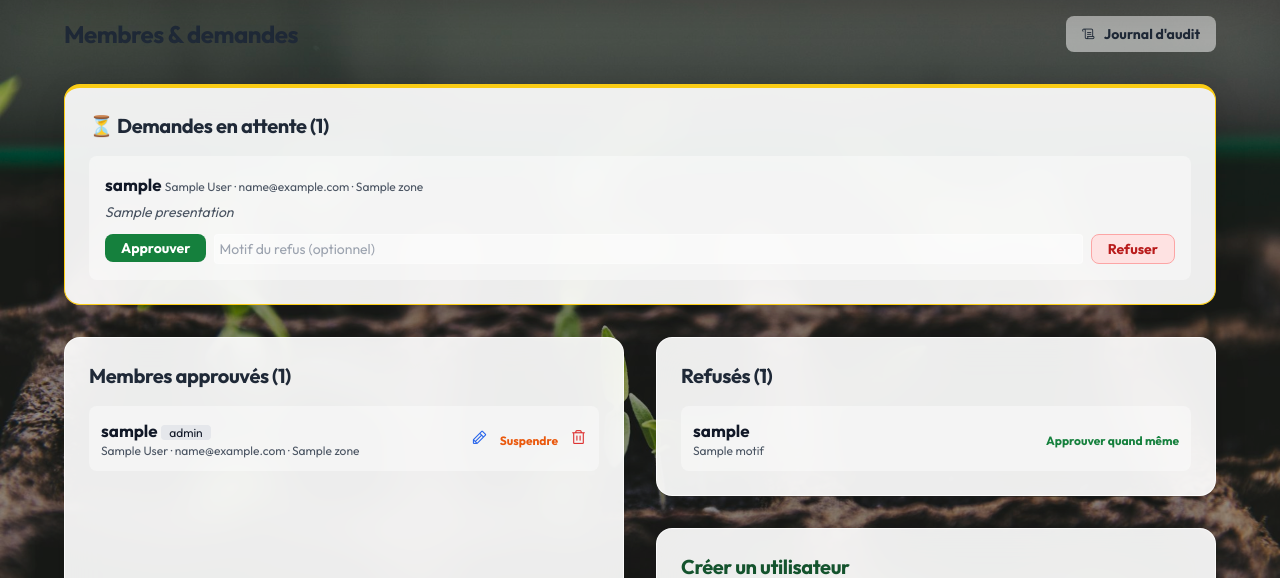
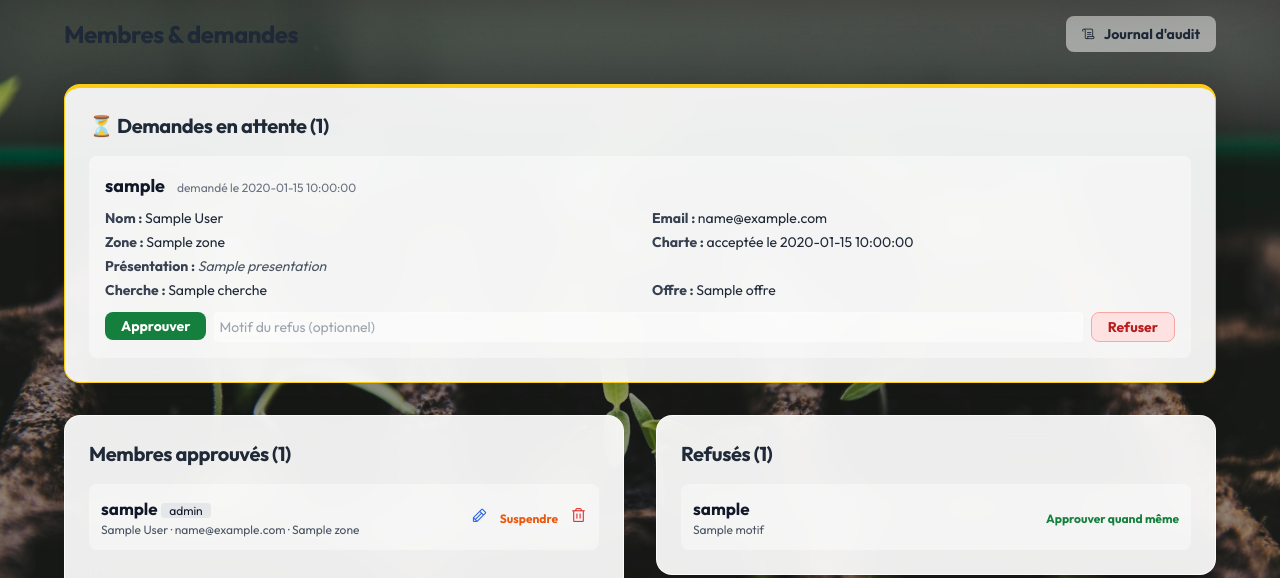
Before and after one commit to keziakdos/hinga, a Flask app: template templates/admin/users.html in a window 1280 px wide. Shown: the part 82-660 px from the top of the page. Run offline with Flask 3, Linux system fonts and the light colour scheme; the template is opened without the code that fills it: most values are stand-ins (such as "Sample title", 1, 10 or a date in 2020).

Commit message:
Demandes en attente : fiche claire (nom, email, zone, profil, cherche/offre, dates)

```diff
--- a/templates/admin/users.html
+++ b/templates/admin/users.html
@@ -13,8 +13,19 @@
         <ul class="space-y-3">
             {% for u in pending %}
             <li class="bg-white/40 p-4 rounded-lg">
-                <div class="font-bold">{{ u.username }} <span class="text-xs text-gray-600 font-normal">{{ u.first_name }} {{ u.last_name }} · {{ u.email }} · {{ u.zone }}</span></div>
-                {% if u.presentation %}<p class="text-sm text-gray-600 italic mt-1">{{ u.presentation }}</p>{% endif %}
+                <div class="flex flex-wrap items-baseline gap-x-3 gap-y-1">
+                    <span class="font-bold text-lg">{{ u.username }}</span>
+                    <span class="text-xs text-gray-500">demandé le {{ u.created_at or '—' }}</span>
+                </div>
+                <dl class="grid grid-cols-1 md:grid-cols-2 gap-x-6 gap-y-1 mt-2 text-sm">
+                    <div><dt class="inline font-bold text-gray-700">Nom : </dt><dd class="inline text-gray-800">{{ u.first_name }} {{ u.last_name }}</dd></div>
+                    <div><dt class="inline font-bold text-gray-700">Email : </dt><dd class="inline text-gray-800">{{ u.email }}</dd></div>
+                    <div><dt class="inline font-bold text-gray-700">Zone : </dt><dd class="inline text-gray-800">{{ u.zone or '—' }}</dd></div>
+                    <div><dt class="inline font-bold text-gray-700">Charte : </dt><dd class="inline text-gray-800">{% if u.rules_accepted_at %}acceptée le {{ u.rules_accepted_at }}{% else %}non renseigné{% endif %}</dd></div>
+                    <div class="md:col-span-2"><dt class="inline font-bold text-gray-700">Présentation : </dt><dd class="inline text-gray-600 italic">{{ u.presentation or '—' }}</dd></div>
+                    <div><dt class="inline font-bold text-gray-700">Cherche : </dt><dd class="inline text-gray-800">{{ u.cherche or '—' }}</dd></div>
+                    <div><dt class="inline font-bold text-gray-700">Offre : </dt><dd class="inline text-gray-800">{{ u.offre or '—' }}</dd></div>
+                </dl>
                 <div class="flex flex-wrap gap-2 mt-3">
                     <form method="POST" action="{{ url_for('admin.admin_user_status', user_id=u.id) }}">
                         <input type="hidden" name="csrf_token" value="{{ csrf_token() }}">
```
